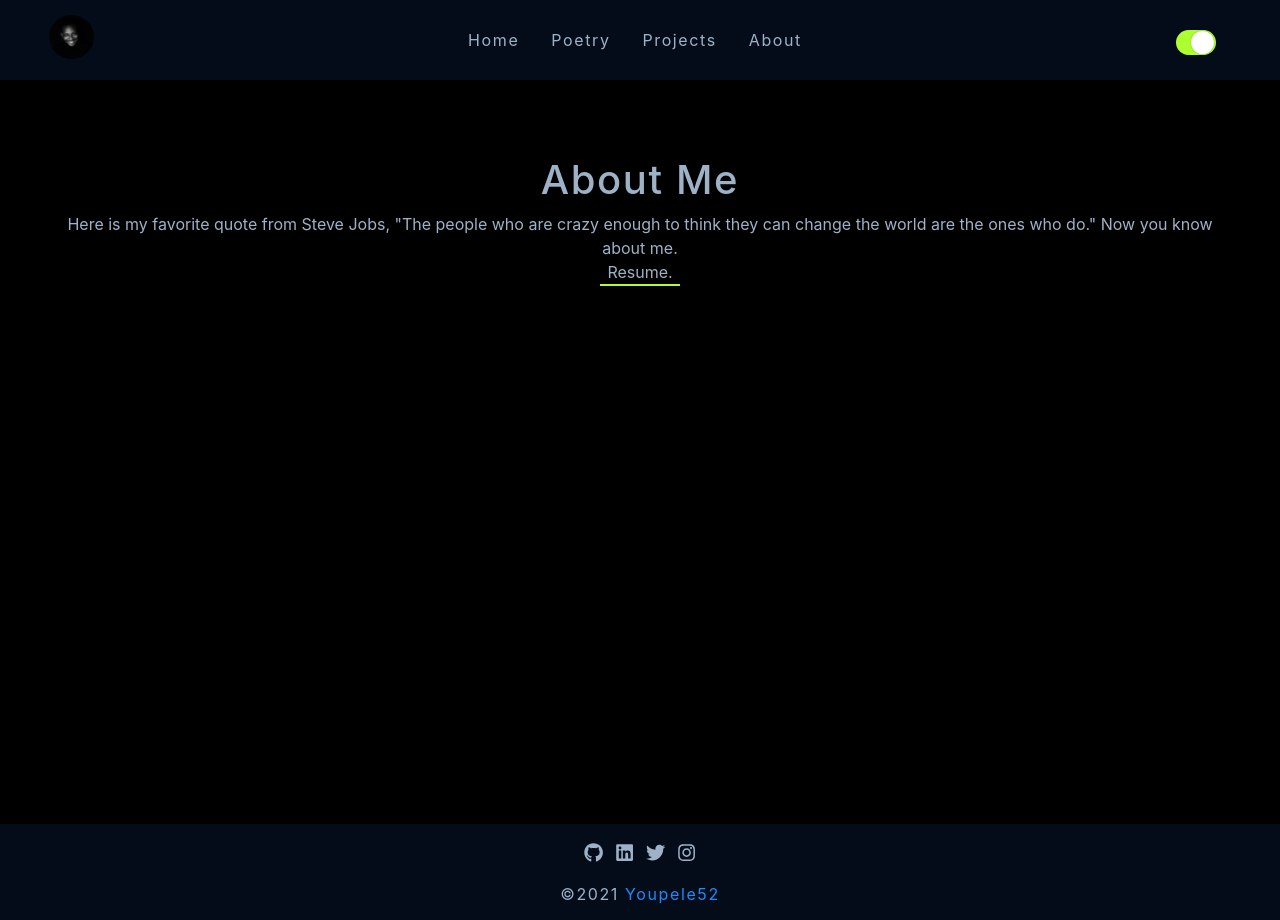
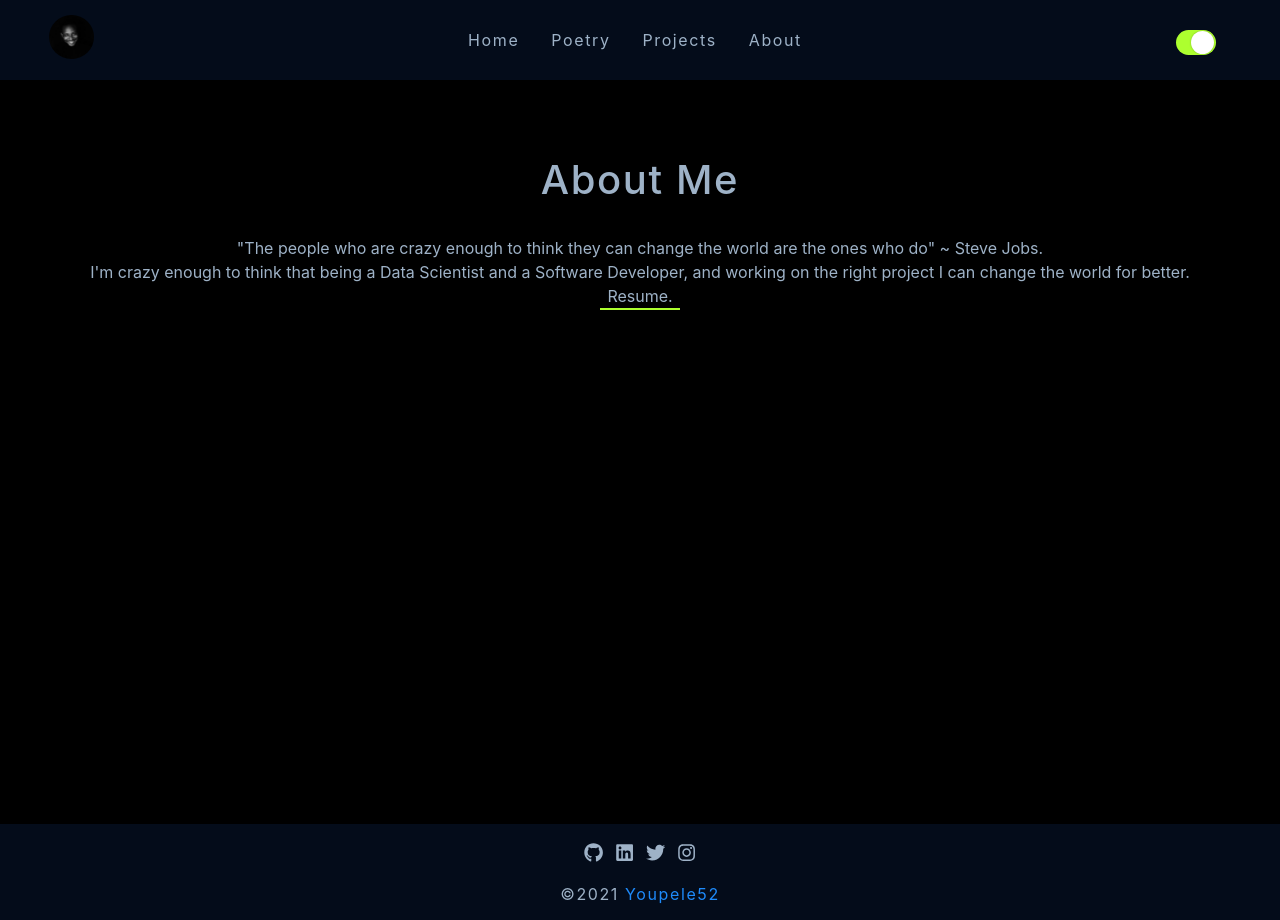
Before and after one commit to youpele52/youpele-com, a React (Create React App) app: page /about in a window 1280 px wide. Built offline with nearby package versions, Linux system fonts and the light colour scheme.

Commit message:
Added animates

```diff
--- a/src/pages/About.js
+++ b/src/pages/About.js
@@ -5,14 +5,17 @@ const About = () => {
   return (
     <Wrapper>
       <section className='section  '>
-        <div className='title'>
+        <div className='title slide '>
           <h2>About me</h2>
         </div>
 
         <p>
-          Here is my favorite quote from Steve Jobs, "The people who are crazy
-          enough to think they can change the world are the ones who do." Now
-          you know about me. <br />
+          "The people who are crazy enough to think they can change the world
+          are the ones who do" ~ Steve Jobs. <br />
+          I'm crazy enough to think that being a Data Scientist and a Software
+          Developer, and working on the right project I can change the world for
+          better.
+          <br />
           <div className='link'>
             <a
               href='https://youpele52.github.io/Resume/'
@@ -32,10 +35,37 @@ const About = () => {
 const Wrapper = styled.div`
   p {
     text-align: center;
+    padding: 1.5rem 0;
+    animation: 1s ease-out 0s 1 slideInFromSide;
   }
   .link {
     display: inline;
   }
+  @keyframes slideInFromTop {
+    0% {
+      transform: translateY(-250%);
+    }
+    90% {
+      transform: translateY(20%);
+    }
+    100% {
+      transform: translateY(0);
+    }
+  }
+
+  .slide {
+    animation: 1s ease-out 0s 1 slideInFromTop;
+  }
+
+  @keyframes slideInFromSide {
+    0% {
+      transform: translateX(100%);
+    }
+
+    100% {
+      transform: translateX(0);
+    }
+  }
 `
 
 export default About
--- a/src/pages/Home.js
+++ b/src/pages/Home.js
@@ -3,6 +3,7 @@ import { FiChevronRight, FiChevronLeft } from 'react-icons/fi'
 import { FaQuoteRight } from 'react-icons/fa'
 import data from '../data'
 import { Link } from 'react-router-dom'
+import styled from 'styled-components'
 import { links } from '../utils/constants'
 
 import { AppContext, useGlobalContext } from '../context'
@@ -35,9 +36,9 @@ function Home() {
   }, [index])
 
   return (
-    <section className='section'>
+    <Wrapper className='section'>
       {/* suggestion: you can move the title to a separate component */}
-      <div className='title'>
+      <div className='title slide'>
         <h2>
           <span>@</span>Youpele52
         </h2>
@@ -90,8 +91,26 @@ function Home() {
           <FiChevronRight />
         </button>
       </div>
-    </section>
+    </Wrapper>
   )
 }
 
 export default Home
+
+const Wrapper = styled.div`
+  @keyframes slideInFromTop {
+    0% {
+      transform: translateY(-250%);
+    }
+    90% {
+      transform: translateY(20%);
+    }
+    100% {
+      transform: translateY(0);
+    }
+  }
+
+  .slide {
+    animation: 1s ease-out 0s 1 slideInFromTop;
+  }
+`
--- a/src/pages/Poetry.js
+++ b/src/pages/Poetry.js
@@ -23,7 +23,7 @@ const Poetry = () => {
   return (
     <Wrapper>
       <section className='section '>
-        <div className='title'>
+        <div className='title slide'>
           <h2>Poetry</h2>
         </div>
         <section className='section__'>
@@ -95,4 +95,19 @@ const Wrapper = styled.div`
       grid-template-columns: repeat(auto-fill, minmax(338.8px, 1fr));
     }
   }
+  @keyframes slideInFromTop {
+    0% {
+      transform: translateY(-250%);
+    }
+    90% {
+      transform: translateY(20%);
+    }
+    100% {
+      transform: translateY(0);
+    }
+  }
+
+  .slide {
+    animation: 1s ease-out 0s 1 slideInFromTop;
+  }
 `
--- a/src/pages/Projects.js
+++ b/src/pages/Projects.js
@@ -1,10 +1,12 @@
 import React from 'react'
 import ProjectList from '../components/ProjectList'
+import styled from 'styled-components'
 
 const Projects = () => {
   return (
+    <Wrapper>
       <div className='section'>
-      <div className='title'>
+        <div className='title slide'>
           <h2>Projects</h2>
           {/* <p>Underconstruction</p> */}
         </div>
@@ -12,17 +14,25 @@ const Projects = () => {
 
         <p></p>
       </div>
+    </Wrapper>
   )
 }
 export default Projects
 
-//  <section className='section '>
-//       <div className='title'>
-//         <h2>Projects</h2>
-//         <ProjectList />
-//         <p>Underconstruction</p>
-//       </div>
+const Wrapper = styled.div`
+  @keyframes slideInFromTop {
+    0% {
+      transform: translateY(-250%);
+    }
+    90% {
+      transform: translateY(20%);
+    }
+    100% {
+      transform: translateY(0);
+    }
+  }
 
-//       <p></p>
-//     </section>
-//   )
+  .slide {
+    animation: 1s ease-out 0s 1 slideInFromTop;
+  }
+`
```
Lines whose indentation alone changed are shown as unchanged.
